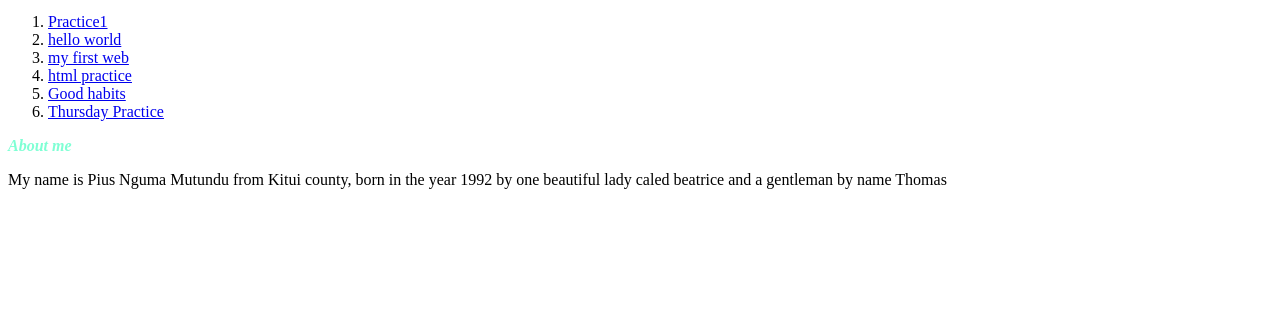
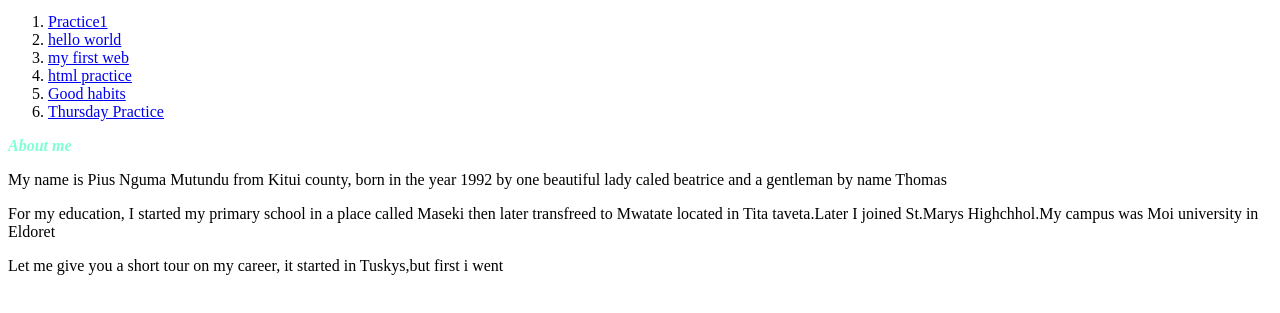
Before and after one commit to ngumamutundu/weekoneIndependentproject, a plain HTML site: page index.html in a window 1280 px wide. Shown: the part 405-718 px from the top of the page. Drawn offline with Linux system fonts and the light colour scheme.

Commit message:
added notes about my education

```diff
--- a/index.html
+++ b/index.html
@@ -75,6 +75,12 @@
         My name is Pius Nguma Mutundu from Kitui county, born in the year 1992
         by one beautiful lady caled beatrice and a gentleman by name Thomas
       </p>
+      <p>
+        For my education, I started my primary school in a place called Maseki
+        then later transfreed to Mwatate located in Tita taveta.Later I joined
+        St.Marys Highchhol.My campus was Moi university in Eldoret
+      </p>
+      <p>Let me give you a short tour on my career, it started in Tuskys,but first i went </p>
     </div>
   </body>
 </html>
```
